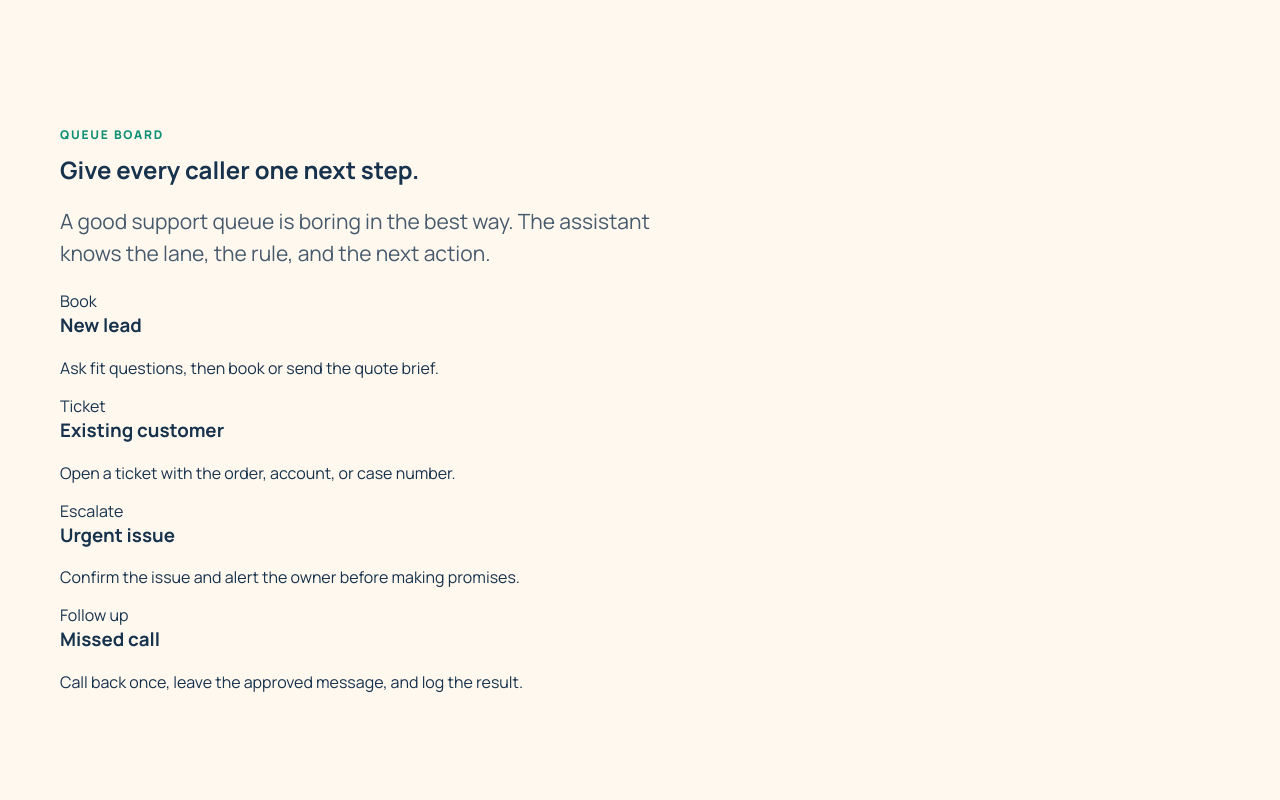
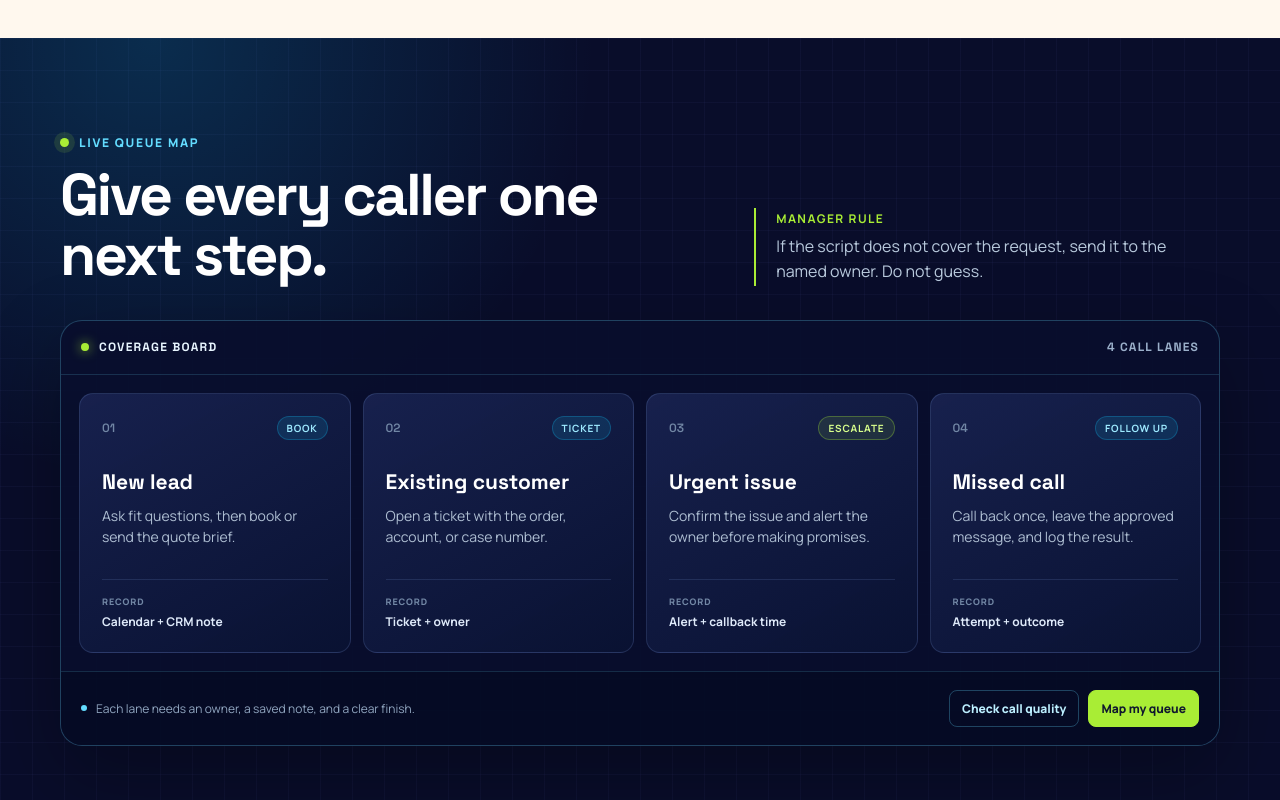
Before and after one commit to coolifystealthagents/virtualassistantcallcenter, a Next.js app: page /workflows in a window 1280 px wide. Shown: the part 820-1620 px from the top of the page. Built offline with nearby package versions, Linux system fonts and the light colour scheme.

Commit message:
Upgrade workflow queue operations board

```diff
--- a/app/workflows/page.tsx
+++ b/app/workflows/page.tsx
@@ -50,12 +50,36 @@ export default function Workflows() {
       </div>
     </section>
 
-    <section className="section soft">
+    <section className="queue-ops" aria-labelledby="queue-board-title">
       <div className="container">
-        <p className="eyebrow">Queue board</p>
-        <h2>Give every caller one next step.</h2>
-        <p className="lead">A good support queue is boring in the best way. The assistant knows the lane, the rule, and the next action.</p>
-        <div className="lane-board">{queueLanes.map((lane)=><div className="lane-card" key={lane.label}><span>{lane.status}</span><h3>{lane.label}</h3><p>{lane.rule}</p></div>)}</div>
+        <div className="queue-ops-heading">
+          <div>
+            <p className="queue-ops-kicker"><span aria-hidden="true" /> Live queue map</p>
+            <h2 id="queue-board-title">Give every caller one next step.</h2>
+          </div>
+          <div className="queue-ops-note">
+            <strong>Manager rule</strong>
+            <p>If the script does not cover the request, send it to the named owner. Do not guess.</p>
+          </div>
+        </div>
+        <div className="queue-console">
+          <div className="queue-console-bar">
+            <div><i aria-hidden="true" /> Coverage board</div>
+            <span>4 call lanes</span>
+          </div>
+          <div className="queue-lane-grid">
+            {queueLanes.map((lane, index)=><article className="queue-lane" key={lane.label}>
+              <div className="queue-lane-top"><span>0{index + 1}</span><b className={`queue-status queue-status-${lane.status.toLowerCase().replace(' ', '-')}`}>{lane.status}</b></div>
+              <h3>{lane.label}</h3>
+              <p>{lane.rule}</p>
+              <div className="queue-record"><span>Record</span><strong>{lane.status === 'Book' ? 'Calendar + CRM note' : lane.status === 'Ticket' ? 'Ticket + owner' : lane.status === 'Escalate' ? 'Alert + callback time' : 'Attempt + outcome'}</strong></div>
+            </article>)}
+          </div>
+          <div className="queue-console-footer">
+            <p><span aria-hidden="true" /> Each lane needs an owner, a saved note, and a clear finish.</p>
+            <div><a href="/qa-scorecard">Check call quality</a><a href="/contact">Map my queue</a></div>
+          </div>
+        </div>
       </div>
     </section>
 
```
Also changed, not shown: app/home.css.
